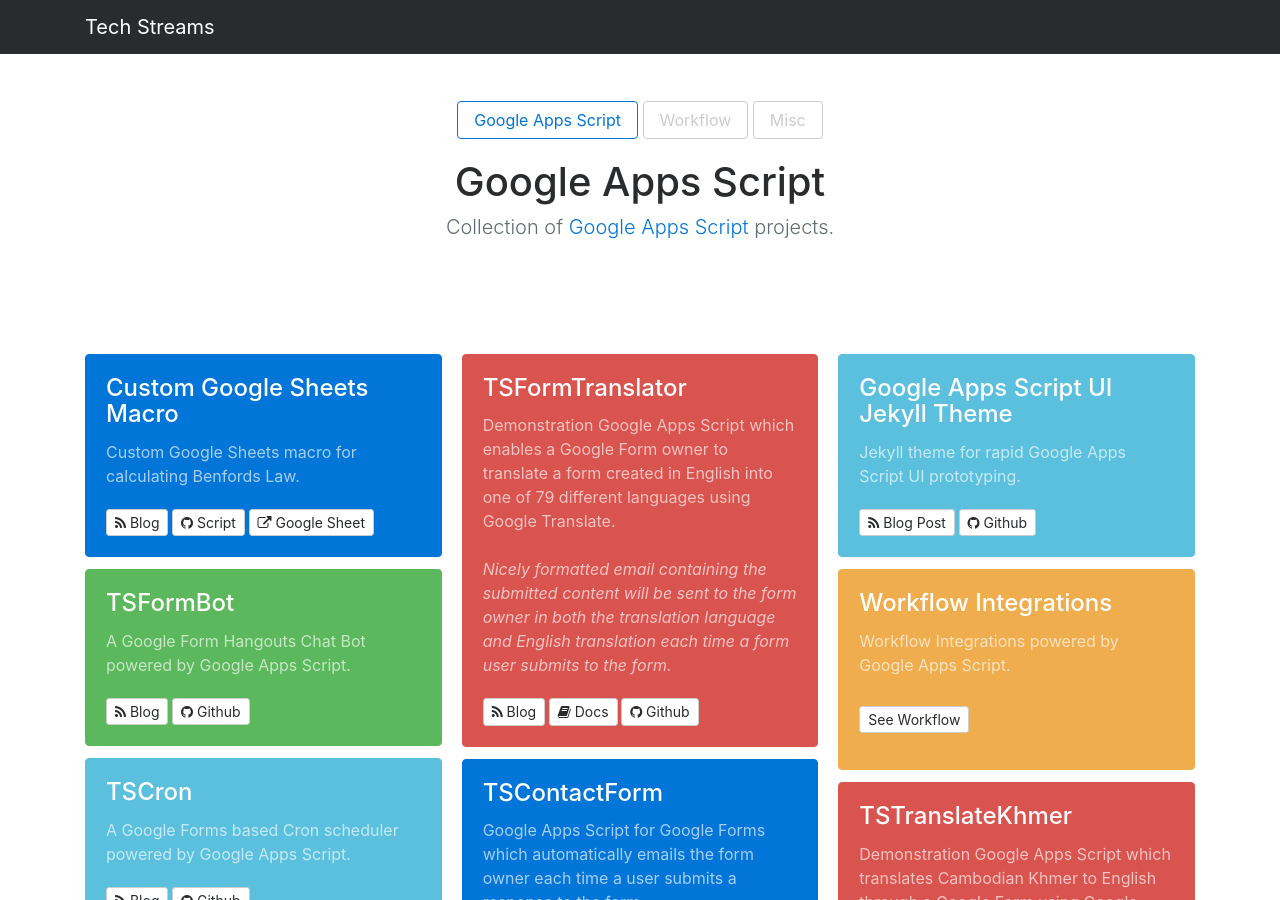
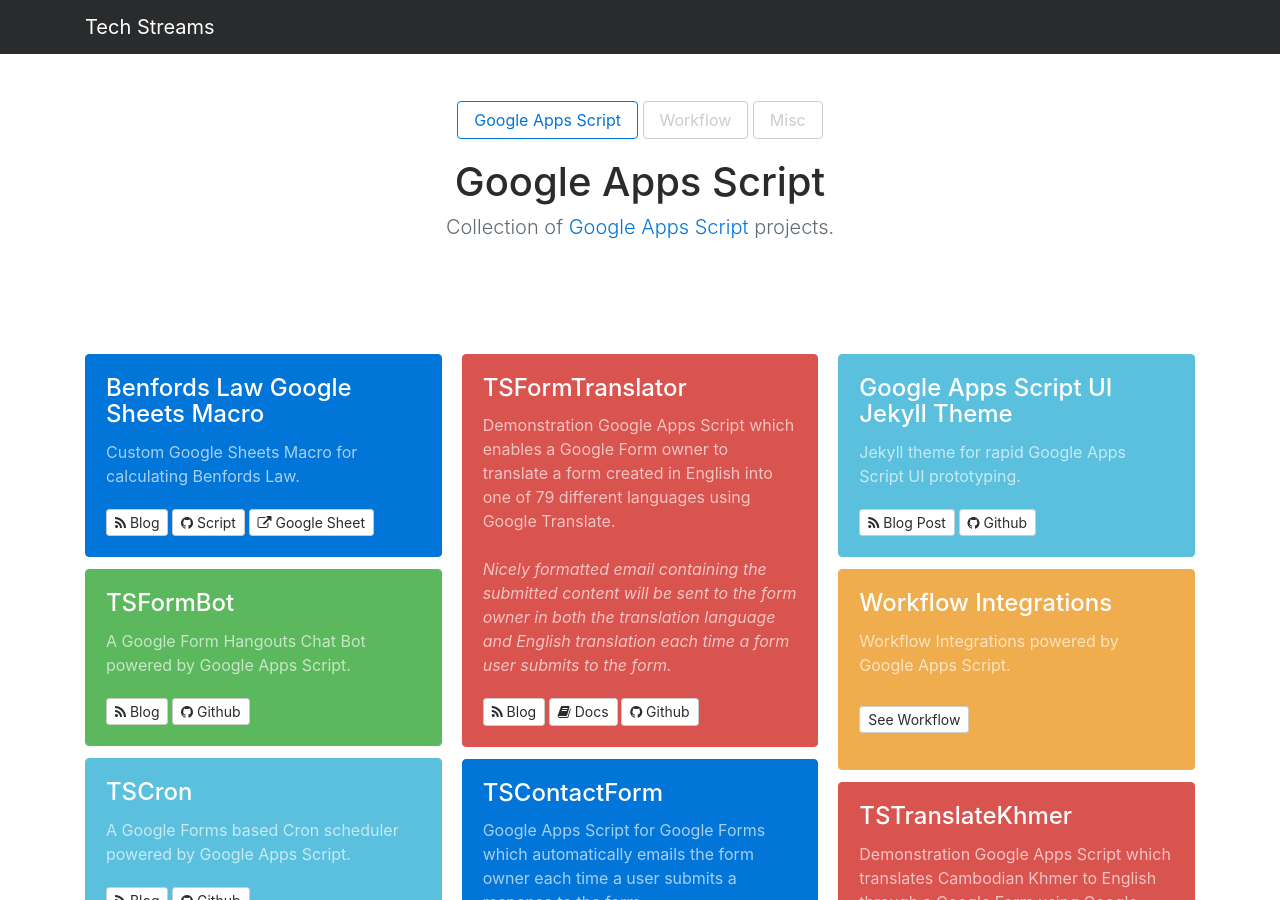
Before and after one commit to techstreams/techstreams.github.io, a Jekyll site: the page built from appscript.html, in a window 1280 px wide and 900 px high. Built offline with Jekyll 4.4.1, drawn with Linux system fonts in a browser that asks for light colours; nearby versions of some CDN libraries.

Commit message:
Update appscript.yml

```diff
--- a/_data/appscript.yml
+++ b/_data/appscript.yml
@@ -1,6 +1,6 @@
 items:
-  - tl_title: Custom Google Sheets Macro
-    tl_content: Custom Google Sheets macro for calculating Benfords Law.
+  - tl_title: Benfords Law Google Sheets Macro
+    tl_content: Custom Google Sheets Macro for calculating Benfords Law.
     buttons:
       - href: 'https://medium.com/@techstreams/using-apps-script-a-google-sheets-macro-and-benfords-law-to-detect-potential-fraud-9fbd91b325ab'
         name: <i class="fa fa-rss"></i> Blog
```
